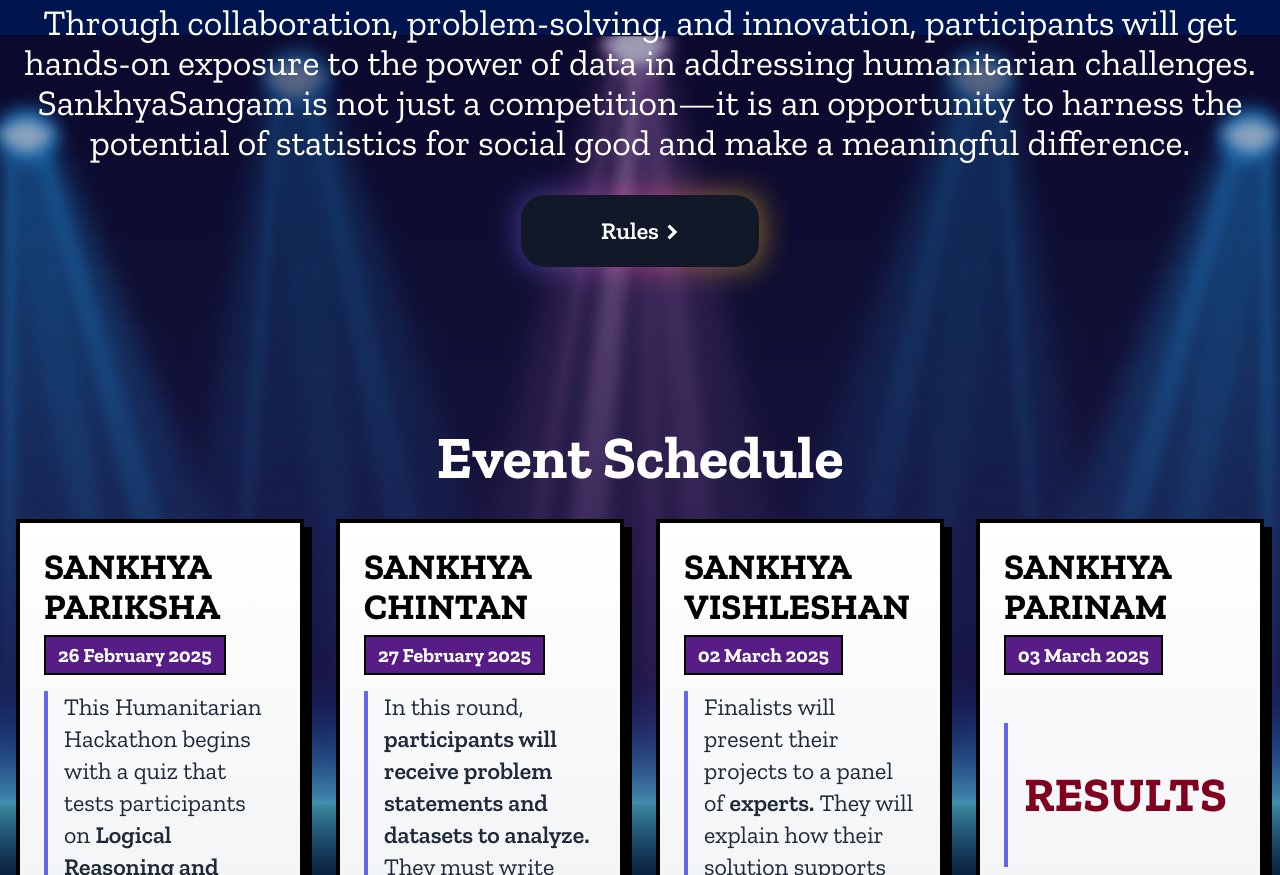
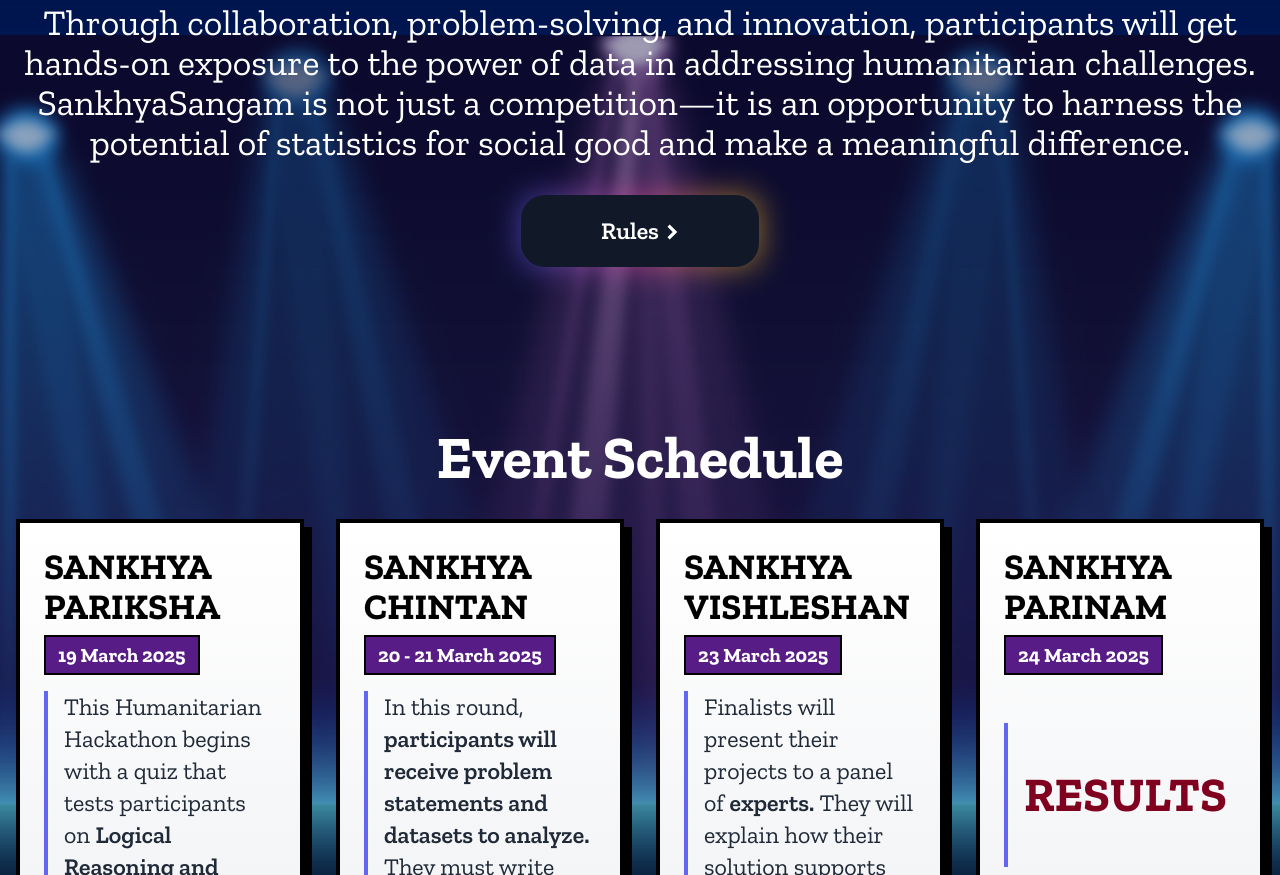
Before and after one commit to statpradipta/SankhyasangamSSI, a plain HTML site: page index.html in a window 1280 px wide. Shown: the part 1245-2120 px from the top of the page. Drawn offline with nearby package versions, Linux system fonts and the light colour scheme; a web font is replaced by a local one.

Commit message:
Updated new dates

```diff
--- a/index.html
+++ b/index.html
@@ -632,7 +632,7 @@
     <p id="demo" class="text-6xl mb-4" style="font-family: 'Silkscreen';"></p>
     <script>
     // Set the date we're counting down to
-    var countDownDate = new Date("Feb 26, 2025 00:00:00").getTime();
+    var countDownDate = new Date("Mar 19, 2025 09:00:00").getTime();
 
     // Update the count down every 1 second
     var x = setInterval(function() {
@@ -724,7 +724,7 @@
                       Sankhya Pariksha
                   </h3>
                   <time class="inline-block border-2 border-black bg-purple-900 px-3 py-1 text-xl font-bold text-white hover:bg-blue-700 hover:text-yellow-300 transition-colors w-fit">
-                      26 February 2025
+                      19 March 2025
                   </time>
               </div>
               <p class="border-l-4 border-indigo-500 pl-4 text-gray-800 hover:border-blue-500 transition-colors text-2xl">
@@ -742,8 +742,9 @@
                       Sankhya Chintan
                   </h3>
                   <time class="inline-block border-2 border-black bg-purple-900 px-3 py-1 text-xl font-bold text-white hover:bg-blue-700 hover:text-yellow-300 transition-colors w-fit">
-                      27 February 2025
+                      20 - 21 March 2025
                   </time>
+
               </div>
               <p class="border-l-4 border-indigo-500 pl-4 text-gray-800 hover:border-blue-500 transition-colors text-2xl">
                   In this round, <span class="font-semibold">participants will receive problem statements and datasets to analyze.</span> They must write and submit their code within the given time, with the link of the GitHub Repository. This round tests their <span class="font-semibold">Conceptual understanding, Data Analysis, Programming, and Technical Skills.</span>
@@ -759,7 +760,7 @@
                       Sankhya Vishleshan
                   </h3>
                   <time class="inline-block border-2 border-black bg-purple-900 px-3 py-1 text-xl font-bold text-white hover:bg-blue-700 hover:text-yellow-300 transition-colors w-fit">
-                      02 March 2025
+                      23 March 2025
                   </time>
               </div>
               <p class="border-l-4 border-indigo-500 pl-4 text-2xl text-gray-800 hover:border-blue-500 transition-colors">
@@ -776,7 +777,7 @@
                       Sankhya Parinam
                   </h3>
                   <time class="inline-block border-2 border-black bg-purple-900 px-3 py-1 text-xl font-bold text-white hover:bg-blue-700 hover:text-yellow-300 transition-colors w-fit">
-                      03 March 2025
+                      24 March 2025
                   </time>
               </div>
             </br>
@@ -1176,7 +1177,7 @@
   <div class="text-white py-4">
     <div class="container mx-auto ">
       <p class="text-sm text-left font-bold inline-flex uppercase">
-       Total Visitors:<script type="text/javascript" src="https://counter.websiteout.com/js/7/5/568/0"></script>
+       Total Visitors:  <script type="text/javascript" src="https://counter.websiteout.com/js/7/5/568/0"></script>
       </p>
       <!-- <p class="text-white italic">
         Designed by
```
